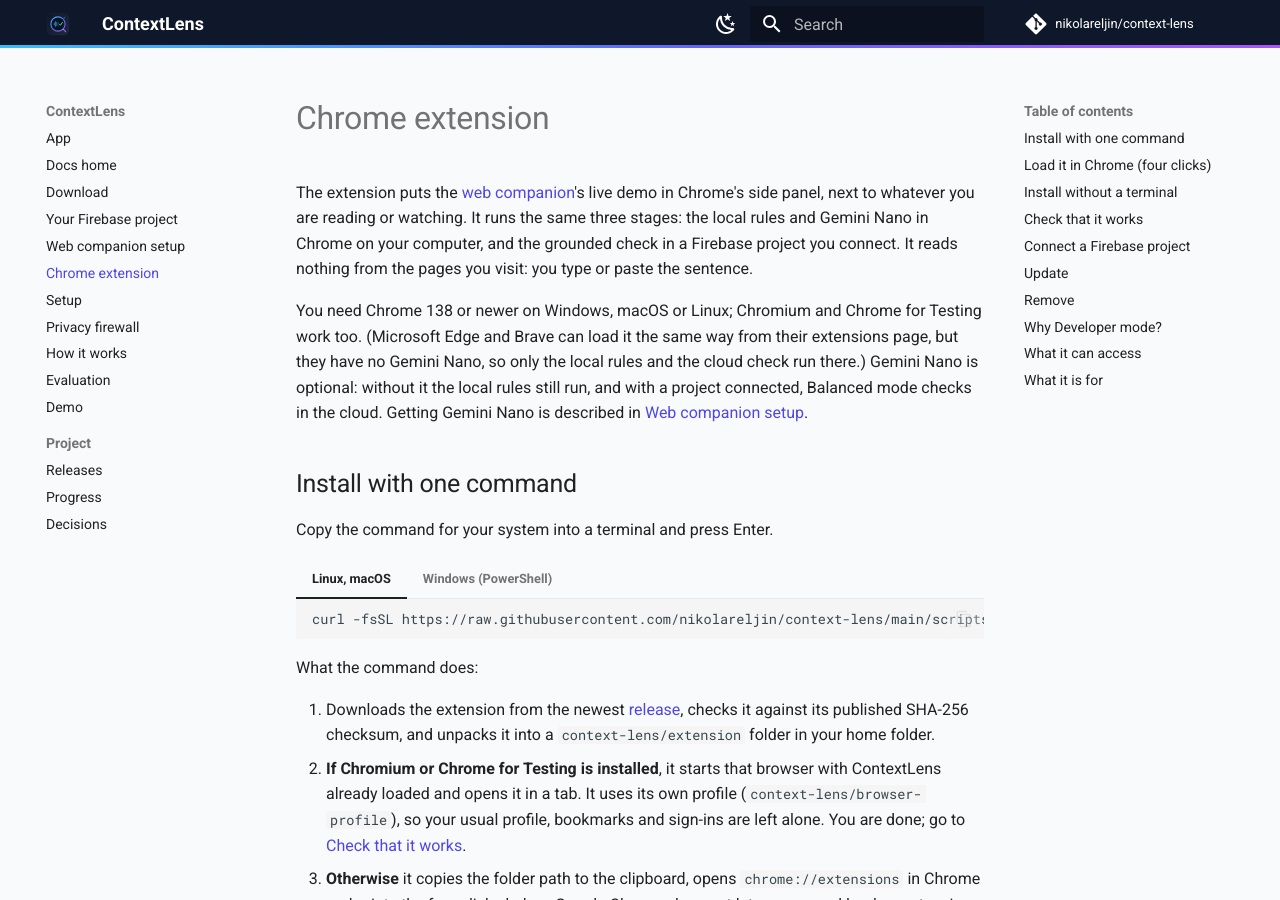
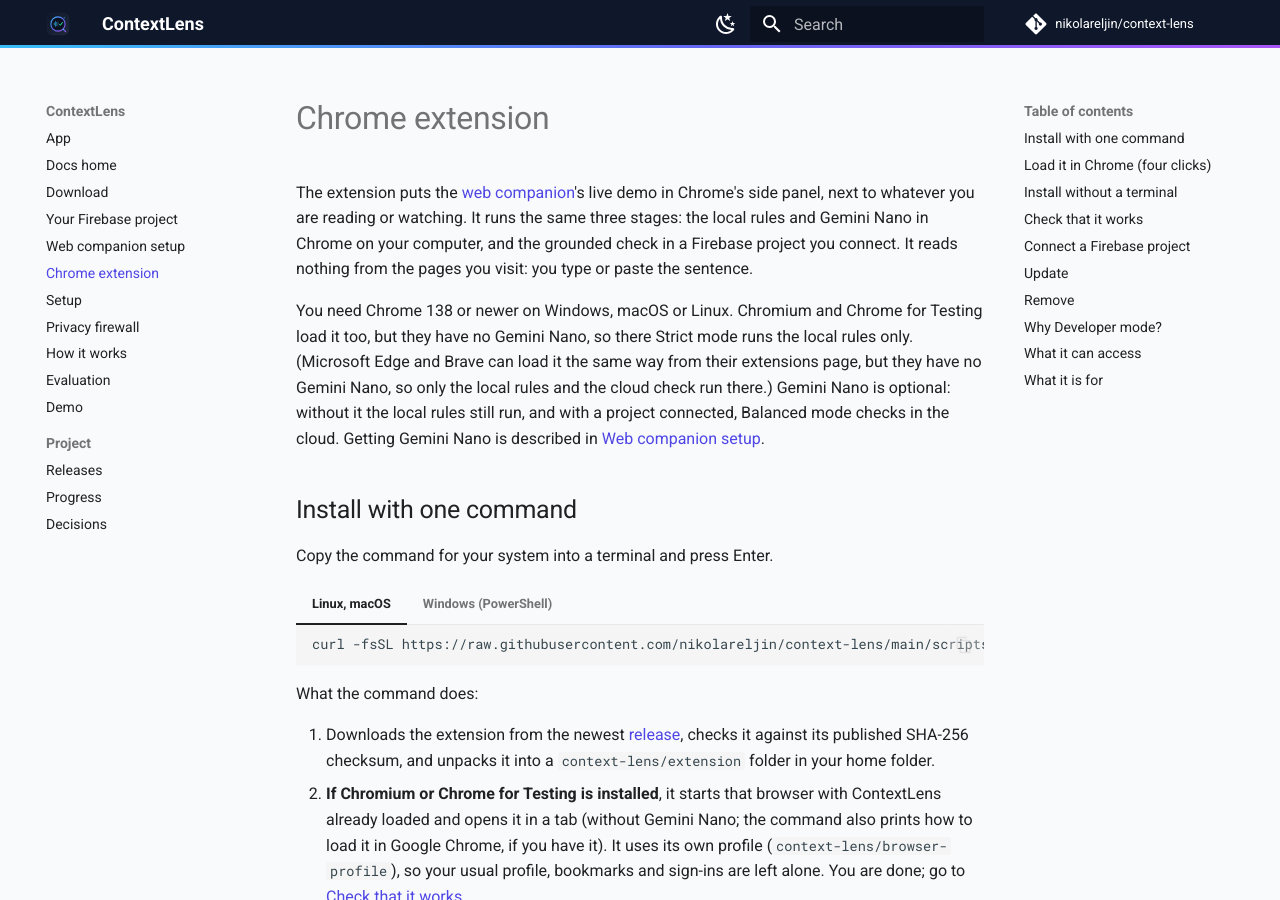
Before and after one commit to nikolareljin/context-lens, an MkDocs documentation site: the page built from docs/extension.md, in a window 1280 px wide and 900 px high. Built offline with MkDocs 1.6.1 and Material for MkDocs 9.7.7, drawn with Linux system fonts in a browser that asks for light colours; plug-ins that fetch from the network failed and are left out; comment, search, counter and statistics services are not loaded; some of the changed text lies outside the part shown.

Commit message:
fix(extension): panel wording, token service api for anonymous sign-in, gemini nano note for chromium

```diff
--- a/docs/extension.md
+++ b/docs/extension.md
@@ -2,7 +2,7 @@
 
 The extension puts the [web companion](../)'s live demo in Chrome's side panel, next to whatever you are reading or watching. It runs the same three stages: the local rules and Gemini Nano in Chrome on your computer, and the grounded check in a Firebase project you connect. It reads nothing from the pages you visit: you type or paste the sentence.
 
-You need Chrome 138 or newer on Windows, macOS or Linux; Chromium and Chrome for Testing work too. (Microsoft Edge and Brave can load it the same way from their extensions page, but they have no Gemini Nano, so only the local rules and the cloud check run there.) Gemini Nano is optional: without it the local rules still run, and with a project connected, Balanced mode checks in the cloud. Getting Gemini Nano is described in [Web companion setup](web-setup.md).
+You need Chrome 138 or newer on Windows, macOS or Linux. Chromium and Chrome for Testing load it too, but they have no Gemini Nano, so there Strict mode runs the local rules only. (Microsoft Edge and Brave can load it the same way from their extensions page, but they have no Gemini Nano, so only the local rules and the cloud check run there.) Gemini Nano is optional: without it the local rules still run, and with a project connected, Balanced mode checks in the cloud. Getting Gemini Nano is described in [Web companion setup](web-setup.md).
 
 ## Install with one command
 
@@ -23,7 +23,7 @@ Copy the command for your system into a terminal and press Enter.
 What the command does:
 
 1. Downloads the extension from the newest [release](https://github.com/nikolareljin/context-lens/releases/latest), checks it against its published SHA-256 checksum, and unpacks it into a `context-lens/extension` folder in your home folder.
-2. **If Chromium or Chrome for Testing is installed**, it starts that browser with ContextLens already loaded and opens it in a tab. It uses its own profile (`context-lens/browser-profile`), so your usual profile, bookmarks and sign-ins are left alone. You are done; go to [Check that it works](#check-that-it-works).
+2. **If Chromium or Chrome for Testing is installed**, it starts that browser with ContextLens already loaded and opens it in a tab (without Gemini Nano; the command also prints how to load it in Google Chrome, if you have it). It uses its own profile (`context-lens/browser-profile`), so your usual profile, bookmarks and sign-ins are left alone. You are done; go to [Check that it works](#check-that-it-works).
 3. **Otherwise** it copies the folder path to the clipboard, opens `chrome://extensions` in Chrome and prints the four clicks below. Google Chrome does not let a command load an extension any more, so these clicks are needed once.
 
 On WSL, use the PowerShell command in Windows, so that Chrome on Windows can read the folder.
@@ -58,7 +58,7 @@ The grounded check runs in a Firebase project you connect, on that project's quo
 - **Given a connect code?** Paste it as it is. Tick **Remember on this device** to keep it after the panel closes.
 - The extension keeps a remembered project in its own storage, separate from every website.
 - App Check's reCAPTCHA can't run inside an extension, so a config with a reCAPTCHA site key is refused; the project must not enforce App Check for Firebase AI Logic.
-- Extension pages send no referrer, so an API key restricted to **websites** is refused in the extension. Use a key restricted by API instead (**API restrictions**: Firebase AI Logic API, plus Identity Toolkit API for anonymous sign-in), for example a second key used only in the extension's connect code; see [Restrict the API key](web-setup.md#restrict-the-api-key).
+- Extension pages send no referrer, so an API key restricted to **websites** is refused in the extension. Use a key restricted by API instead (**API restrictions**: Firebase AI Logic API, plus the Identity Toolkit API and the Token Service API for anonymous sign-in), for example a second key used only in the extension's connect code; see [Restrict the API key](web-setup.md#restrict-the-api-key).
 
 ## Update
 
```
Also changed, not shown: apps/web/src/components/ConnectPanel.tsx (+6 -2 lines), apps/web/src/components/DemoSection.test.tsx (+3 -0 lines), docs/web-setup.md (+1 -1 lines), 3 other files.
